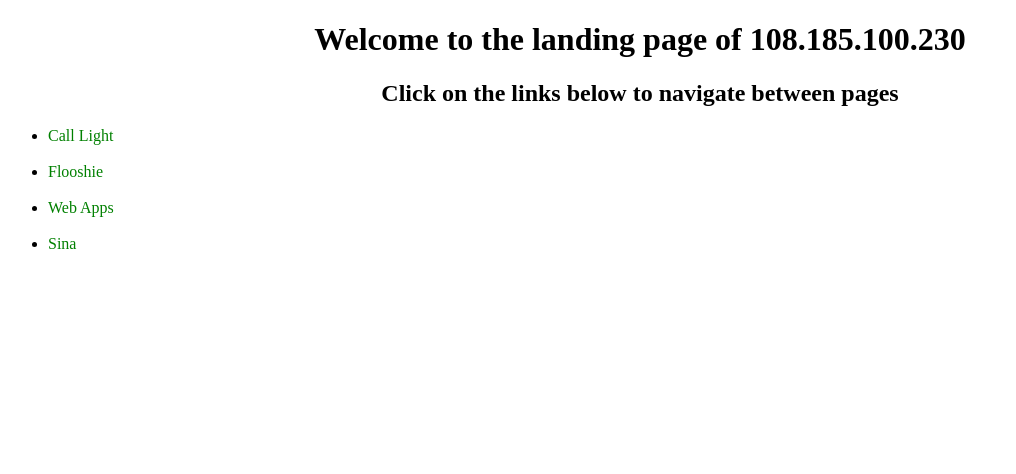
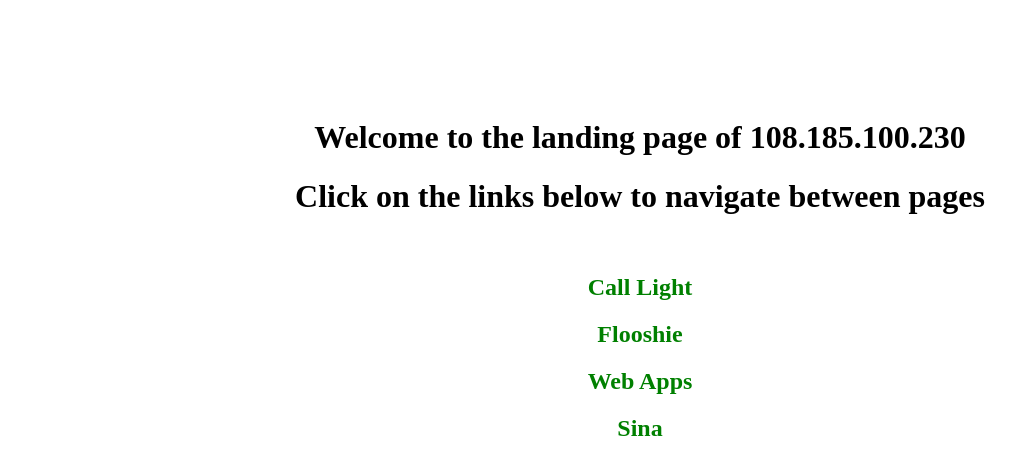
Before and after one commit to aiden-tepper/Server, a plain HTML site: page index.html in a window 1280 px wide. Shown: the whole page, without its empty margins (0-1016 px from the left). Drawn offline with Linux system fonts and the light colour scheme.

Commit message:
Added landing page on webapps2

```diff
--- a/index.html
+++ b/index.html
@@ -4,13 +4,12 @@
   <link rel="stylesheet" type="text/css" href="style.css">
 </head>
 <body>
+  <br><br><br><br><br>
   <h1>Welcome to the landing page of 108.185.100.230</h1>
-  <h2>Click on the links below to navigate between pages</h2>
-  <ul>
-    <li><a href="http://108.185.100.230/calllight">Call Light</a></li><br>
-    <li><a href="http://108.185.100.230/flooshie">Flooshie</a></li><br>
-    <li><a href="http://108.185.100.230/webapps2">Web Apps</a></li><br>
-    <li><a href="http://108.185.100.230/sina.html">Sina</a></li><br>
-  </ul>
+  <h1>Click on the links below to navigate between pages</h1><br>
+  <a href="http://108.185.100.230/calllight"><h2>Call Light</h2></a>
+  <a href="http://108.185.100.230/flooshie"><h2>Flooshie</h2></a>
+  <a href="http://108.185.100.230/webapps2"><h2>Web Apps</h2></a>
+  <a href="http://108.185.100.230/sina.html"><h2>Sina</h2></a>
 </body>
 </html>
--- a/webapps2/3_Strong-Foundations/css/main.css
+++ b/webapps2/style.css
@@ -1,28 +1,14 @@
-/*
-Add custom CSS in here
-*/
-
-#title {
-  color: white;
+h1 {
+  text-align: center;
 }
 
 h2 {
-  font-family: "geometria_lightlight";
-  font-weight: bolder;
+  text-align: center;
 }
 
-p {
-  color: gray;
+a:link    {color:green; background-color:transparent; text-decoration:none};
+a:active  {color:green; background-color:transparent; text-decoration:underline};
+
+a {
+  text-align: center;
 }
-
-img {
-  border-radius: 50%;
-}
-
-.columns {
-  padding-top: 10px;
-}
-
-#title {
-  padding-left: 10px
-}
```
Also changed, not shown: webapps2/index.html (added, +16 -0 lines).
